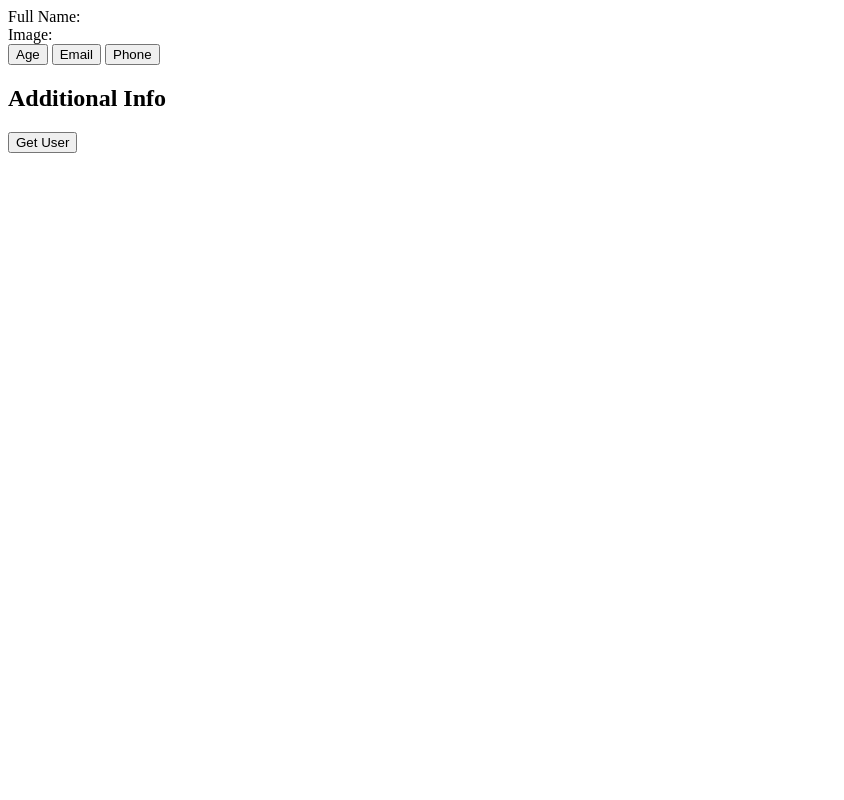
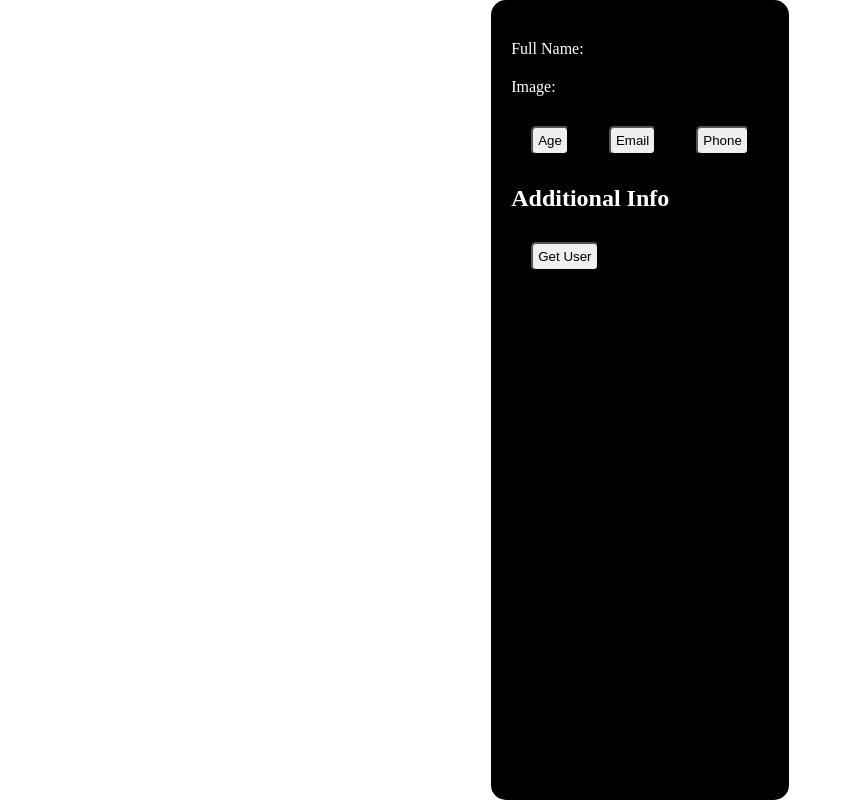
Before and after one commit to acciojob/random-user-js-Mohanendla, a website: page main.html in a window 1280 px wide. Shown: the whole page, without its empty margins (0-844 px from the left). Drawn offline with Linux system fonts and the light colour scheme; no server answers.

Commit message:
Submitted

```diff
--- a/styles.css
+++ b/styles.css
@@ -1,2 +1,37 @@
 
 /* Your CSS Code here. */
+*{
+	margin:0;
+	padding:0;
+	box-sizing:border-box;
+}
+body{
+	display: flex;
+	justify-content:center;
+	align-itmes:center;
+	height:100vh;
+	background:white;
+}
+.container{
+	background:black;
+	color: white;
+	padding:20px;
+	border-radius:15px
+}
+.btn-container{
+	display:flex;
+}
+button{
+	padding: 5px;
+	display:inline-block;
+	margin-inline:20px;
+	margin-block: 10px;
+	border-radius:5px;
+}
+section, #name, #image{
+	margin-block:20px;
+}
+section h2{
+	margin-bottom : 10px;
+}
+/* Your CSS Code here. */
```
